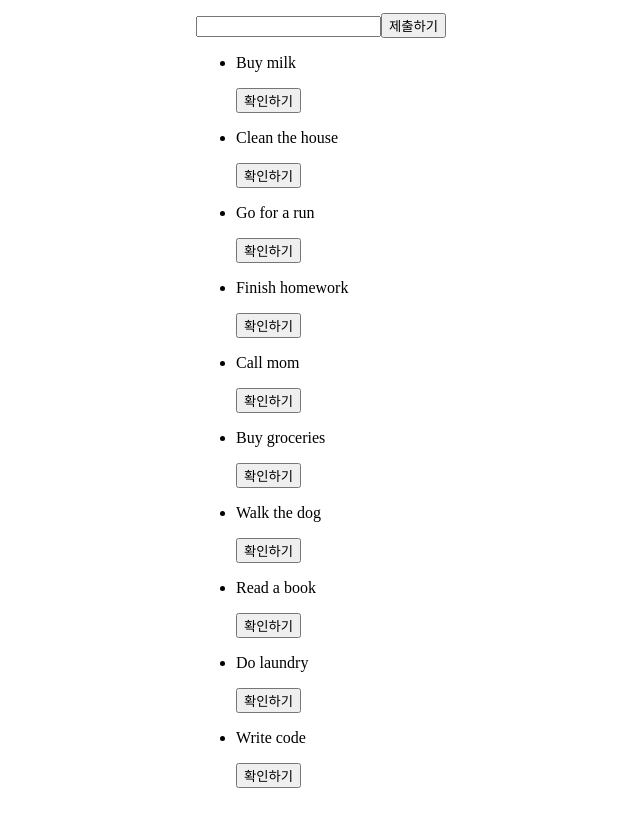
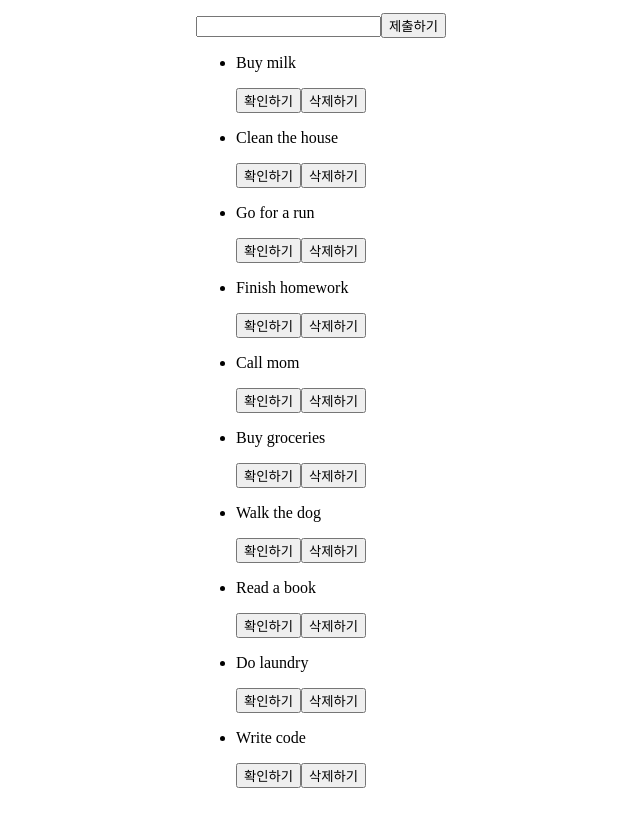
Before and after one commit to mujin0137/react-basic-9th-todo, a React (Vite) app: page / in a window 1280 px wide. Shown: the whole page, without its empty margins (319-959 px from the left). Built offline with nearby package versions, Linux system fonts and the light colour scheme.

Commit message:
feat: TodoList 컴포넌트 할 일 삭제 기능 추가가

```diff
--- a/src/components/TodoList.jsx
+++ b/src/components/TodoList.jsx
@@ -24,7 +24,10 @@
       return;
     }
 
-    setTodos([{ id: crypto.randomUUID(), text: todoText, completed: false}, ...todos]);
+    setTodos([
+      { id: crypto.randomUUID(), text: todoText, completed: false },
+      ...todos,
+    ]);
 
     setTodoText("");
   };
@@ -42,10 +45,21 @@
         };
       }
 
-        return todo;
+      return todo;
     });
 
     setTodos(updatedTodos);
+  };
+
+  const handleDelete = (id) => {
+    const filteredTodos = todos.filter((todo) => {
+      if (todo.id === id) {
+        return false;
+      }
+      return true;
+    });
+
+    setTodos(filteredTodos);
   };
 
   return (
@@ -64,9 +78,13 @@
             >
               {text}
             </p>
-            <button onClick={() => handleToggleCompleted(id)}>
-              {completed ? "취소하기" : "확인하기"}{" "}
-            </button>
+            <div>
+              <button onClick={() => handleToggleCompleted(id)}>
+                {completed ? "취소하기" : "확인하기"}{" "}
+              </button>
+
+              <button onClick={() => handleDelete(id)}>삭제하기</button>
+            </div>
           </li>
         ))}
       </ul>
```
